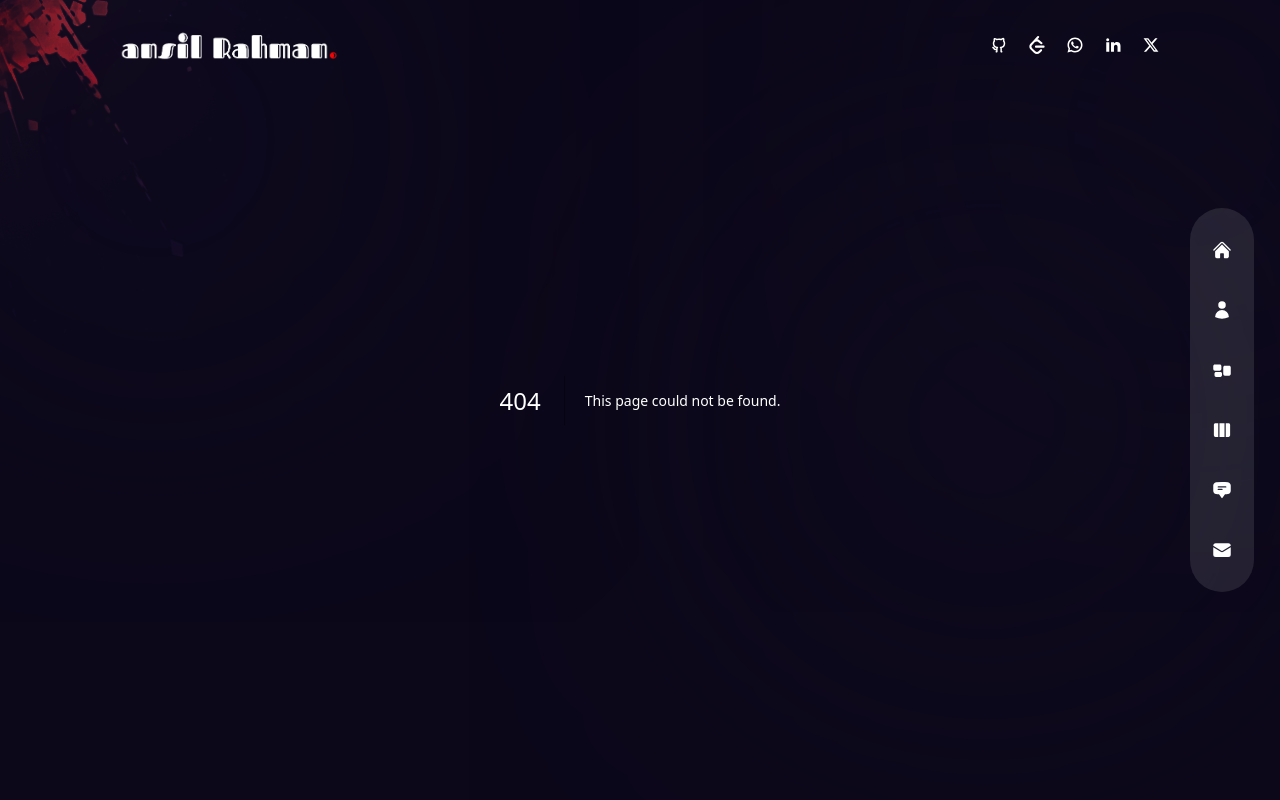
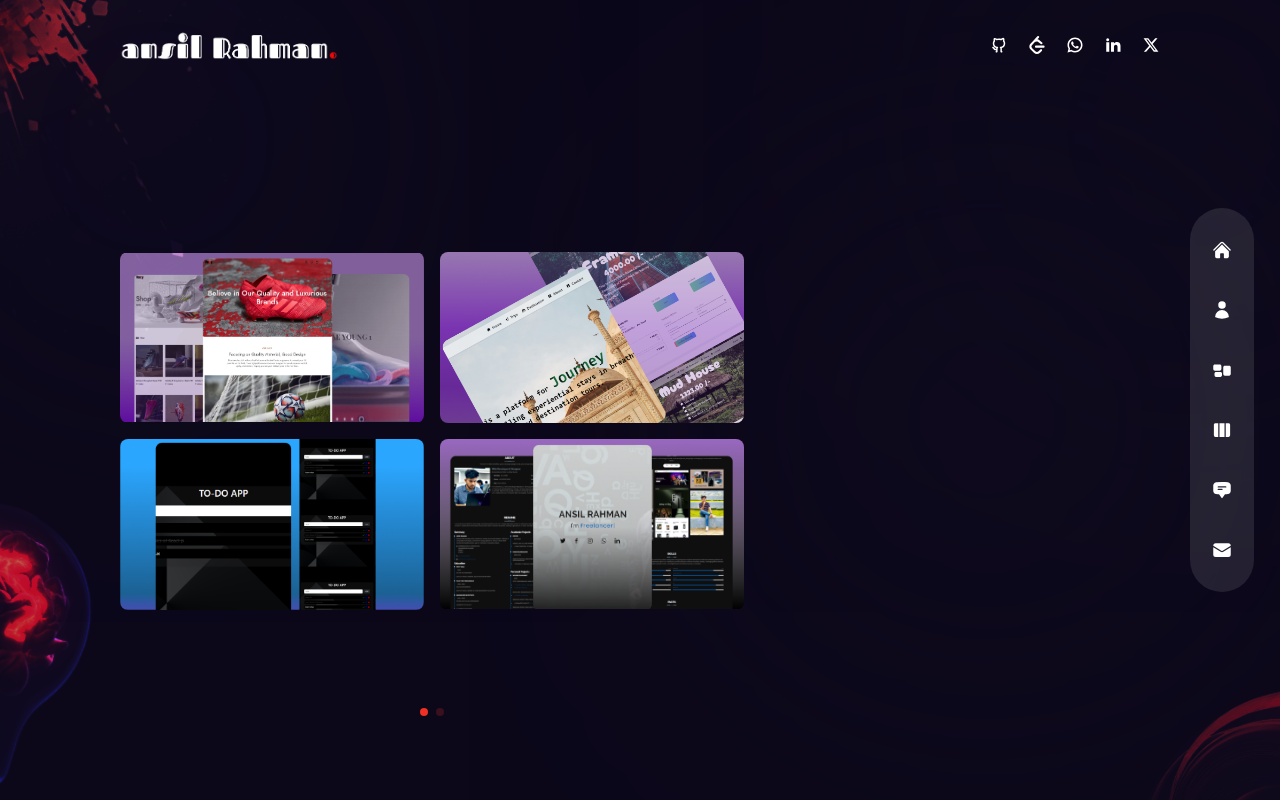
Before and after one commit to ansilrahman777/ansilRahman-Nextjs, a Next.js app: page /project in a window 1280 px wide. Before the commit this address had no page. Built offline with nearby package versions, Linux system fonts and the light colour scheme.

Commit message:
project detail page implimentaion started

```diff
--- a/components/WorkSlider.js
+++ b/components/WorkSlider.js
@@ -21,7 +21,7 @@ const workSlides = {
           git: "https://github.com/ansilrahman777/Todo",
         },
         {
-          title: "PORFOLIO",
+          title: "PORTFOLIO",
           path: "/ansil.png",
           git: "https://github.com/ansilrahman777/ansilRahman",
           live: "https://ansilrahman777.github.io/ansilRahman/",
@@ -30,7 +30,7 @@ const workSlides = {
     },
     {
       images: [
-       {
+        {
           title: "ADIDAS CLONE",
           path: "/adidas.png",
           git: "https://github.com/ansilrahman777/Adidas",
@@ -46,7 +46,7 @@ const workSlides = {
           git: "https://github.com/ansilrahman777/olxClone",
         },
         {
-          title: "BENTELY CLONE",
+          title: "BENTLEY CLONE",
           path: "/bentely.png",
           git: "https://github.com/ansilrahman777/Bentely",
         },
--- /dev/null
+++ b/pages/project/index.js
@@ -0,0 +1,29 @@
+import  WorkSlider from '../../components/WorkSlider'
+import Bulb from '../../components/Bulb'
+import Circles from '../../components/Circles'
+
+import {motion} from 'framer-motion'
+import {fadeIn} from '../../variants'
+
+const Project = () => {
+  return (
+  <div className='h-full mt-16 flex items-center '>
+    <Circles/>
+    <div className="container mx-auto">
+      <div className="flex flex-col xl:flex-row gap-x-8">
+        <motion.div
+          variants={fadeIn('down',0.6)}
+          initial='hidden'
+          animate='show'
+          exit='hidden'
+          className="w-full xl:mt-14 xl:max-w-[60%]">
+          <WorkSlider/>
+        </motion.div>
+      </div>
+    </div>
+    <Bulb/>
+  </div>
+  )
+};
+
+export default Project;
```
